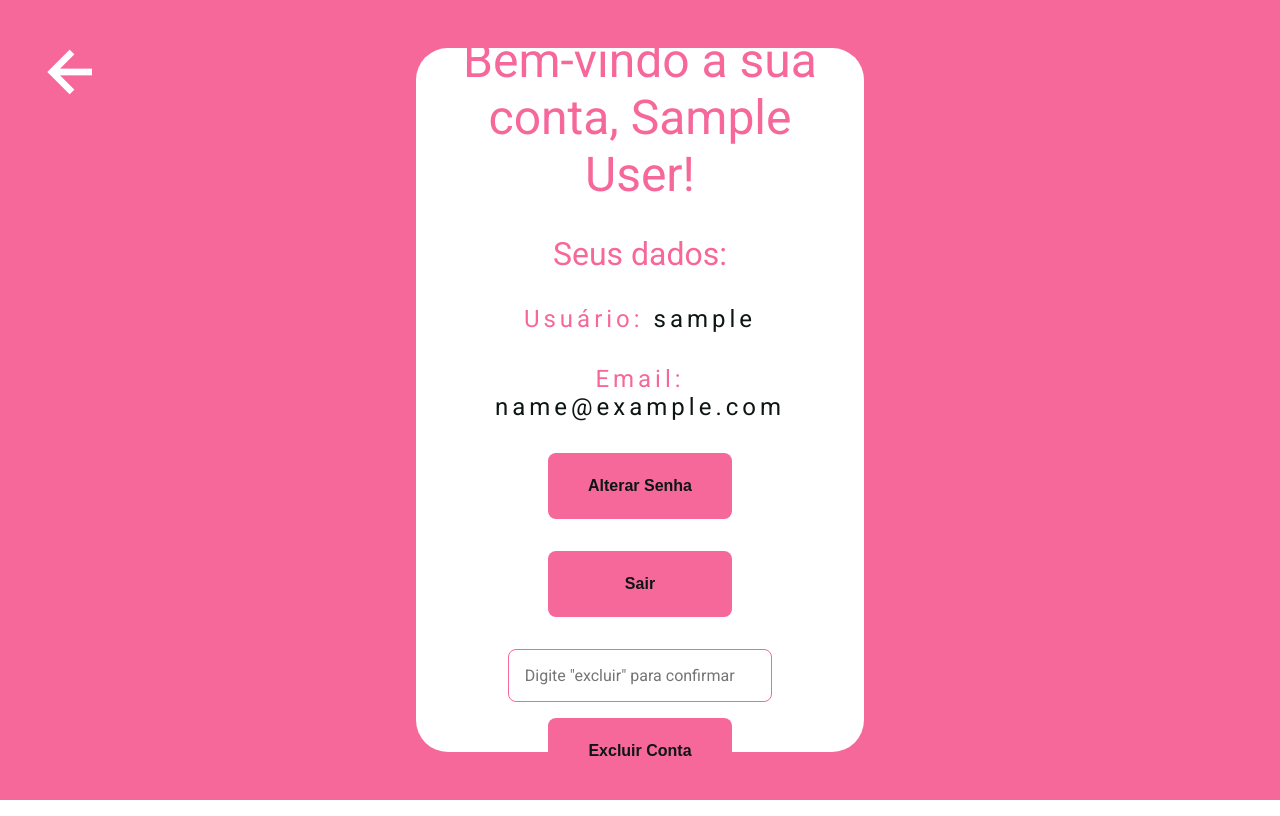
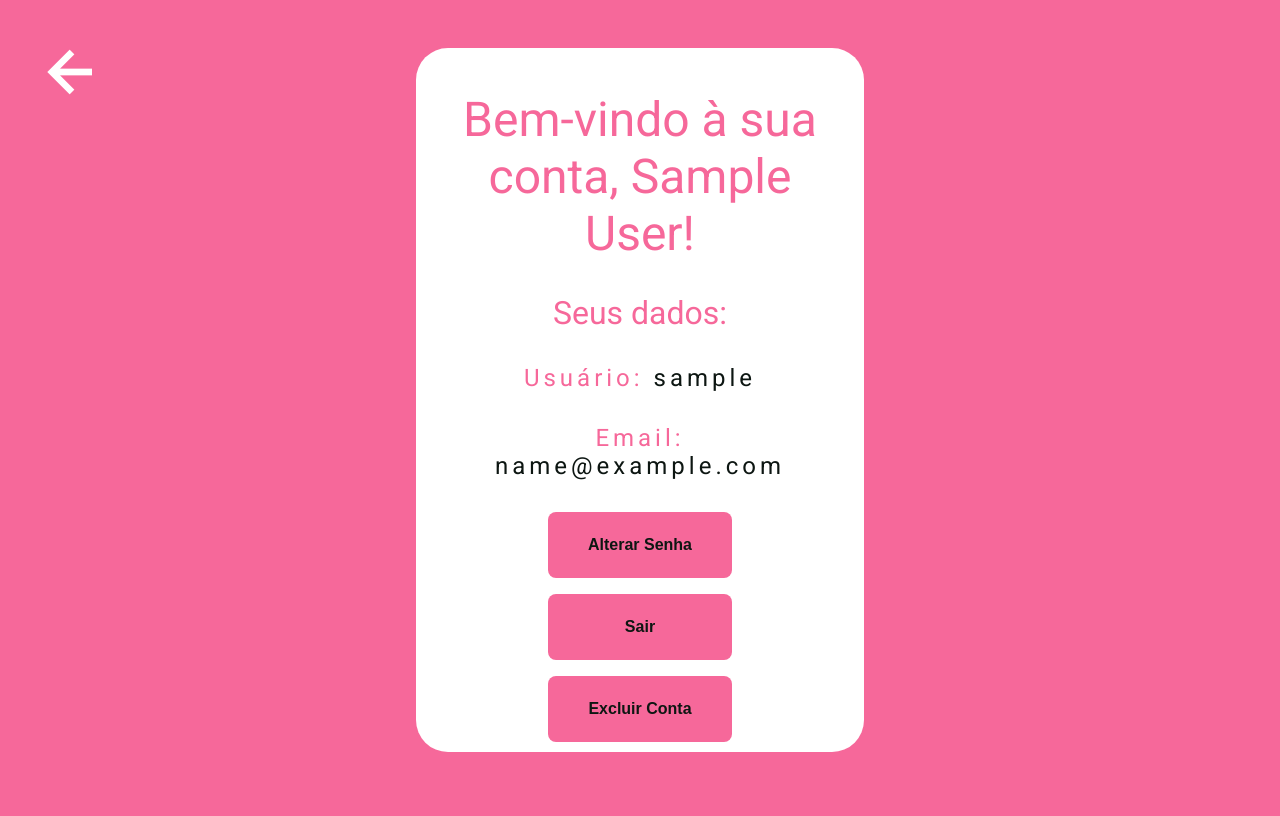
Before and after one commit to JackHeroes/Korea, a Django app: page /account/ in a window 1280 px wide. After the commit the page ends 752 px from the top, so only its background shows below. Run offline with Django 4.2, Linux system fonts and the light colour scheme; the visitor is signed in with stand-in values (Sample User, id 1).

Commit message:
Função deletar conta

```diff
--- /dev/null
+++ b/app_core/static/js/alerts.js
@@ -0,0 +1,4 @@
+setTimeout(function() {
+    var alertContainer = document.getElementById('alert-container');
+    alertContainer.innerHTML = '';
+}, 5000);
--- a/app_core/templates/index.html
+++ b/app_core/templates/index.html
@@ -95,7 +95,7 @@
     <main>
         <section class="aboutus">
             <div id="aboutus-container-1">
-                <div>
+                <div id="alert-container">
                     {% if messages %}
                         <ul class="messages">
                             {% for message in messages %}
@@ -178,6 +178,7 @@
     <footer>
         <p>Copyright &copy; <span id="year"></span> | João Felipe. Todos os direitos reservados</p>
     </footer>
+    <script src="/static/js/alerts.js"></script>
     <script src="/static/js/homeScripts.js"></script>
 </body>
 </html>
--- a/app_login/static/css/login.css
+++ b/app_login/static/css/login.css
@@ -103,6 +103,10 @@ time, mark, audio, video {
     margin-bottom: 1rem;
 }
 
+#account-container .input-container{
+    margin-bottom: 0;
+}
+
 #login-container h1,
 #register-container h1,
 #forgotPassword-container h1,
@@ -150,9 +154,7 @@ time, mark, audio, video {
 #register-container #form-register,
 #forgotPassword-container #form-forgotPassword,
 #redefinePassword-container #form-redefinePassword,
-#account-container #form-forgotPassword,
-#account-container #form-logout,
-#account-container #form-deleteAccount {
+.account-container {
     width: 60%;
     align-items: center;
     justify-content: center;
@@ -160,11 +162,15 @@ time, mark, audio, video {
     display: flex;
 }
 
+.account-container form {
+    width: 100%;
+}
+
 #login-container #form-login input,
 #register-container #form-register input,
 #forgotPassword-container #form-forgotPassword input,
 #redefinePassword-container #form-redefinePassword input,
-#account-container #form-deleteAccount input {
+.account-container input {
     border: 0.10rem solid #F6689A;
     font-family: 'Roboto', sans-serif;
     font-size: 1rem;
@@ -187,7 +193,7 @@ time, mark, audio, video {
 #register-container #form-register::placeholder,
 #forgotPassword-container #form-forgotPassword::placeholder,
 #redefinePassword-container #form-redefinePassword::placeholder,
-#account-container #form-deleteAccount::placeholder {
+.account-container::placeholder {
     color: #F6689A;
 }
 
@@ -206,9 +212,7 @@ time, mark, audio, video {
 #register-container #form-register button,
 #forgotPassword-container #form-forgotPassword button,
 #redefinePassword-container #form-redefinePassword button,
-#account-container #form-forgotPassword button,
-#account-container #form-logout button,
-#account-container #form-deleteAccount button {
+.account-container button {
     background-color: #F6689A;
     border: none;
     color: #0D1612;
@@ -228,18 +232,29 @@ time, mark, audio, video {
 #register-container #form-register button:hover,
 #forgotPassword-container #form-forgotPassword button:hover,
 #redefinePassword-container #form-redefinePassword button:hover,
-#account-container #form-forgotPassword button:hover,
-#account-container #form-logout button:hover,
-#account-container #form-deleteAccount button:hover {
+.account-container button:hover {
     background-color: #FFC3D8;
 }
 
-#login-container a {
+#login-container a,
+.account-container a {
     text-decoration: none;
-    color: #F6689A;
     font-family: 'Roboto', sans-serif;
     transition: .5s;
     margin-bottom: 2rem;
+}
+
+#login-container a {
+    color: #F6689A;
+}
+
+.account-container a {
+    width: 100%;
+    color: #0D1612;
+    align-items: center;
+    justify-content: center;
+    display: flex;
+    margin-bottom: 0;
 }
 
 #login-container a:hover {
--- /dev/null
+++ b/app_login/static/js/modal.js
@@ -0,0 +1,19 @@
+document.addEventListener("DOMContentLoaded", function() {
+    var openModalBtn = document.getElementById("openModalBtn");
+    var modal = document.getElementById("myModal");
+    var closeModal = document.getElementsByClassName("close")[0];
+
+    openModalBtn.addEventListener("click", function() {
+        modal.style.display = "block";
+    });
+
+    closeModal.addEventListener("click", function() {
+        modal.style.display = "none";
+    });
+
+    window.addEventListener("click", function(event) {
+        if (event.target === modal) {
+            modal.style.display = "none";
+        }
+    });
+});
--- a/app_login/templates/account.html
+++ b/app_login/templates/account.html
@@ -25,7 +25,7 @@
             <a href="{% url 'home' %}"><i class="bx bx-left-arrow-alt" id="return"></i></a>
             <section id="container2">
                 <section id="account-container">
-                    <div>
+                    <section id="alert-container">
                         {% if messages %}
                             <ul class="messages">
                                 {% for message in messages %}
@@ -33,23 +33,37 @@
                                 {% endfor %}
                             </ul>
                         {% endif %}
-                    </div>
+                    </section>
+                    <section>
                         <h1>Bem-vindo à sua conta, {{ user.first_name }} {{ user.last_name }}!</h1>
                         <h2>Seus dados:</h2>
                         <p><span>Usuário:</span> {{ user.username }}</p>
                         <p><span>Email:</span> {{ user.email }}</p>
-                    <form method="post" action="{% url 'forgotPassword' %}" id="form-forgotPassword">
-                        {% csrf_token %}
+                    </section>
+                    <section class="account-container">
                         <div class="input-container">
-                            <button type="submit">Alterar Senha</button>
+                            <a href="{% url 'forgotPassword' %}">
+                                <button type="submit">
+                                        Alterar Senha
+                                </button>
+                            </a>
                         </div>
-                    </form>
-                    <form method="post" action="{% url 'logout' %}" id="form-logout">
+                    </section>
+                    <section class="account-container">
+                        <form method="post" action="{% url 'logout' %}">
                             {% csrf_token %}
                             <div class="input-container">
                                 <button type="submit">Sair</button>
                             </div>
                         </form>
+                    </section>
+                    <section class="account-container">
+                        <div class="input-container">
+                            <button id="openModalBtn">Excluir Conta</button>
+                        </div>
+                        <div id="myModal" class="modal">
+                            <div class="modal-content">
+                                <i class='close bx bx-x-circle'></i>
                                 <form method="post" action="{% url 'deleteAccount' %}" id="form-deleteAccount">
                                     {% csrf_token %}
                                     <div class="input-container">
@@ -59,9 +73,14 @@
                                         <button type="submit">Excluir Conta</button>
                                     </div>
                                 </form>
+                            </div>
+                        </div>
+                    </section>
                 </section>
             </section>
         </section>
     </main>
+    <script src="/static/js/alerts.js"></script>
+    <script src="/static/js/modal.js"></script>
 </body>
 </html>
--- a/app_login/templates/forgotPassword.html
+++ b/app_login/templates/forgotPassword.html
@@ -29,7 +29,7 @@
             {% endif %}
             <section id="container2">
                 <section id="forgotPassword-container">
-                    <div>
+                    <div id="alert-container">
                         {% if messages %}
                             <ul class="messages">
                                 {% for message in messages %}
@@ -52,5 +52,6 @@
             </section>
         </section>
     </main>
+    <script src="/static/js/alerts.js"></script>
 </body>
 </html>
--- a/app_login/templates/login.html
+++ b/app_login/templates/login.html
@@ -27,7 +27,7 @@
                 <section id="banner-container">
                 </section>
                 <section id="login-container">
-                    <div>
+                    <div id="alert-container">
                         {% if messages %}
                             <ul class="messages">
                                 {% for message in messages %}
@@ -56,6 +56,7 @@
             </section>
         </section>
     </main>
+    <script src="/static/js/alerts.js"></script>
     <script src="/static/js/loginScripts.js"></script>
 </body>
 </html>
--- a/app_login/templates/redefinePassword.html
+++ b/app_login/templates/redefinePassword.html
@@ -25,7 +25,7 @@
             <a href="{% url 'login' %}"><i class="bx bx-left-arrow-alt" id="return"></i></a>
             <section id="container2">
                 <section id="redefinePassword-container">
-                    <div>
+                    <div id="alert-container">
                         {% if messages %}
                             <ul class="messages">
                                 {% for message in messages %}
@@ -53,6 +53,7 @@
             </section>
         </section>
     </main>
+    <script src="/static/js/alerts.js"></script>
     <script src="/static/js/loginScripts.js"></script>
 </body>
 </html>
--- a/app_login/templates/register.html
+++ b/app_login/templates/register.html
@@ -27,7 +27,7 @@
                 <section id="banner-container">
                 </section>
                 <section id="register-container">
-                    <div>
+                    <div id="alert-container">
                         {% if messages %}
                             <ul class="messages">
                                 {% for message in messages %}
@@ -63,6 +63,7 @@
             </section>
         </section>
     </main>
+    <script src="/static/js/alerts.js"></script>
     <script src="/static/js/loginScripts.js"></script>
 </body>
 </html>
```
Also changed, not shown: other parts of app_login/static/css/login.css (+39 -1 lines). Lines whose indentation alone changed are shown as unchanged.
